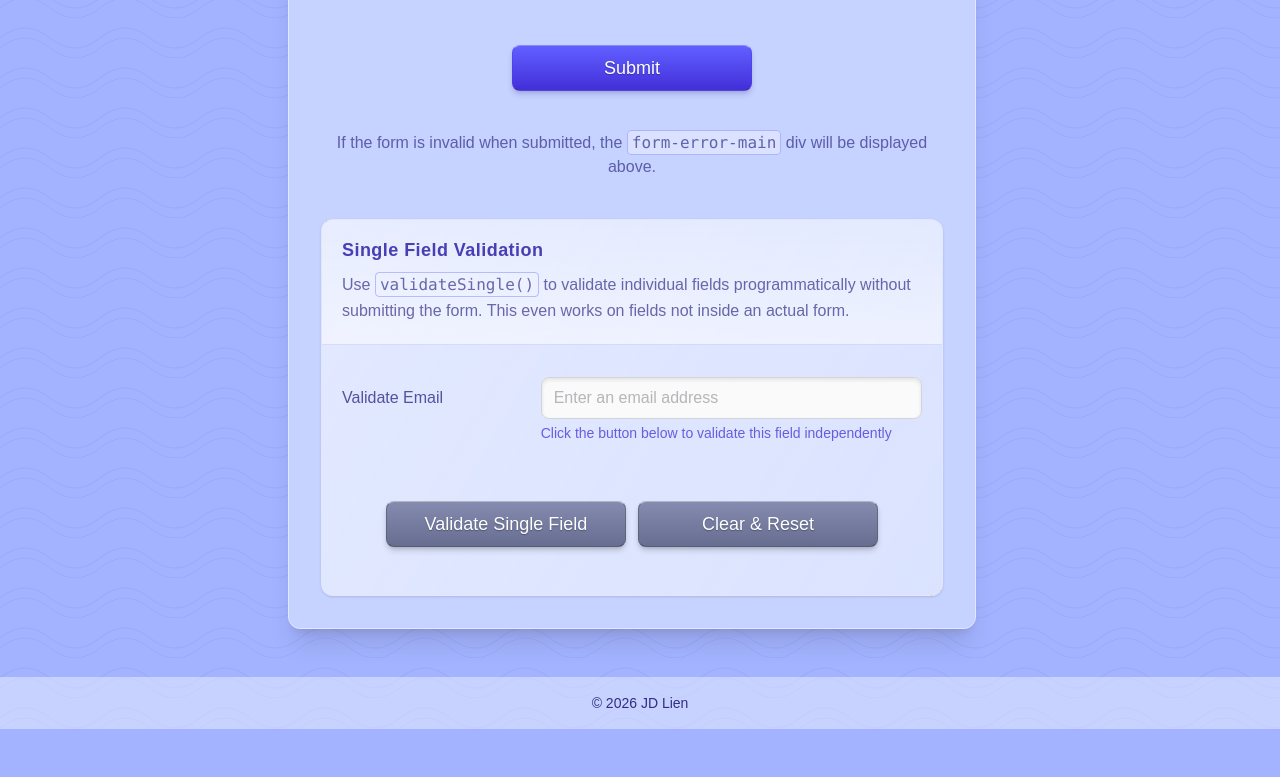
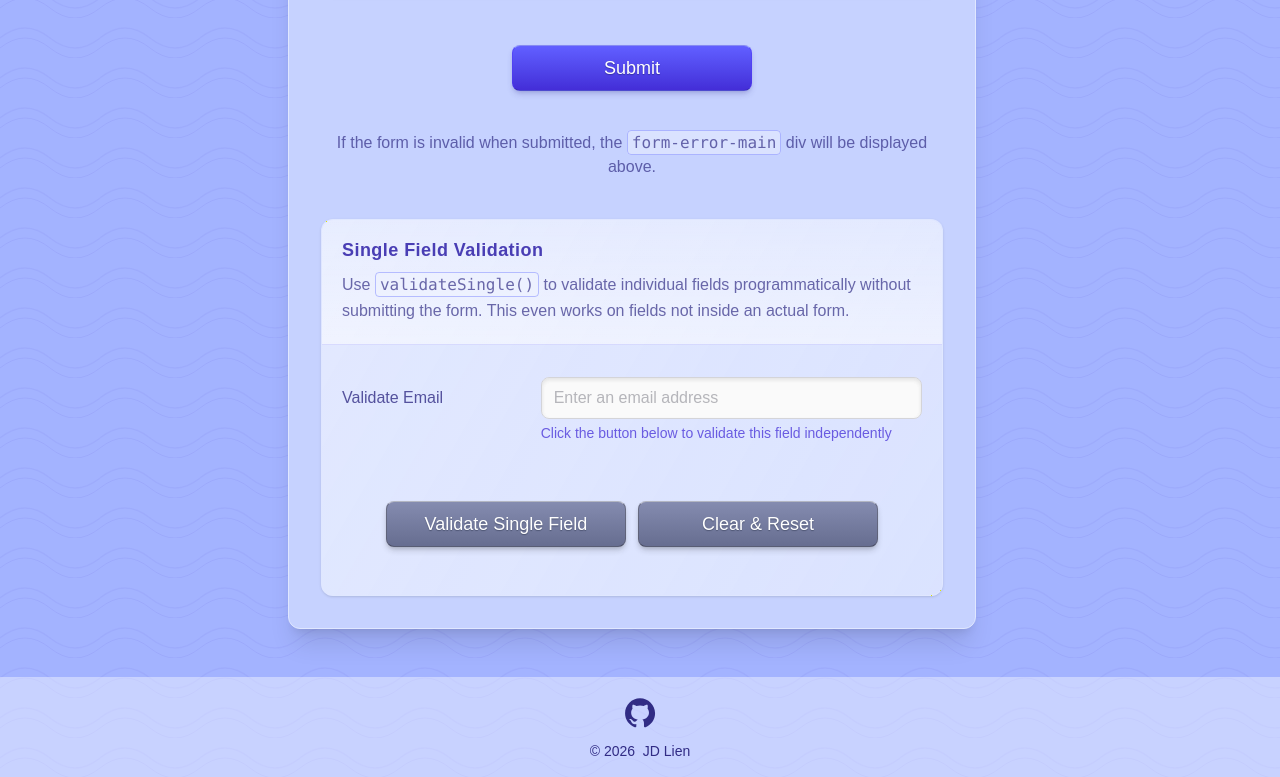
Before and after one commit to jdlien/validator, a website built with Vite: page demo/index.dev.html in a window 1280 px wide. Shown: the part 5062-5839 px from the top of the page. Before the commit the page ends 5791 px from the top, so only its background shows below. Built offline with nearby package versions, Linux system fonts and the light colour scheme; a web font is replaced by a local one.

Commit message:
feat: added GitHub logo

```diff
--- a/demo/index.dev.html
+++ b/demo/index.dev.html
@@ -32,6 +32,7 @@
       <div class="xs:flex absolute inset-y-0 right-4 hidden items-center">
         <dark-toggle orientation="vertical"></dark-toggle>
       </div>
+
       <h1 class="text-center text-3xl font-medium sm:text-4xl">
         <span class="text-indigo-900/80 dark:text-indigo-200/80"
           >@jdlien<span class="tracking-widest">/</span></span
@@ -432,9 +433,21 @@
     </div>
 
     <footer
-      class="mt-6 bg-white/40 p-4 text-center text-sm text-indigo-900 dark:bg-black/50 dark:text-indigo-300"
+      class="mt-6 flex flex-col items-center justify-center gap-2 bg-white/40 p-4 text-center text-sm text-indigo-900 dark:bg-black/50 dark:text-indigo-300"
     >
-      &copy; 2026 JD Lien
+      <a href="https://github.com/jdlien/validator/">
+        <svg
+          viewBox="0 0 128 128"
+          xmlns="http://www.w3.org/2000/svg"
+          class="size-10 hover:text-indigo-950 hover:dark:text-indigo-100"
+        >
+          <path
+            d="M56.7937 84.9688C44.4187 83.4688 35.7 74.5625 35.7 63.0313C35.7 58.3438 37.3875 53.2813 40.2 49.9063C38.9812 46.8125 39.1687 40.25 40.575 37.5313C44.325 37.0625 49.3875 39.0313 52.3875 41.75C55.95 40.625 59.7 40.0625 64.2937 40.0625C68.8875 40.0625 72.6375 40.625 76.0125 41.6563C78.9187 39.0313 84.075 37.0625 87.825 37.5313C89.1375 40.0625 89.325 46.625 88.1062 49.8125C91.1062 53.375 92.7 58.1563 92.7 63.0313C92.7 74.5625 83.9812 83.2813 71.4187 84.875C74.6062 86.9375 76.7625 91.4375 76.7625 96.5938L76.7625 106.344C76.7625 109.156 79.1062 110.75 81.9187 109.625C98.8875 103.156 112.2 86.1875 112.2 65.1875C112.2 38.6563 90.6375 17 64.1062 17C37.575 17 16.2 38.6562 16.2 65.1875C16.2 86 29.4187 103.25 47.2312 109.719C49.7625 110.656 52.2 108.969 52.2 106.438L52.2 98.9375C50.8875 99.5 49.2 99.875 47.7 99.875C41.5125 99.875 37.8562 96.5 35.2312 90.2188C34.2 87.6875 33.075 86.1875 30.9187 85.9063C29.7937 85.8125 29.4187 85.3438 29.4187 84.7813C29.4187 83.6563 31.2937 82.8125 33.1687 82.8125C35.8875 82.8125 38.2312 84.5 40.6687 87.9688C42.5437 90.6875 44.5125 91.9063 46.8562 91.9063C49.2 91.9063 50.7 91.0625 52.8562 88.9063C54.45 87.3125 55.6687 85.9063 56.7937 84.9688Z"
+            fill="currentColor"
+          />
+        </svg>
+      </a>
+      <span>&copy; 2026 &nbsp;JD Lien</span>
     </footer>
 
     <script type="module">
```
